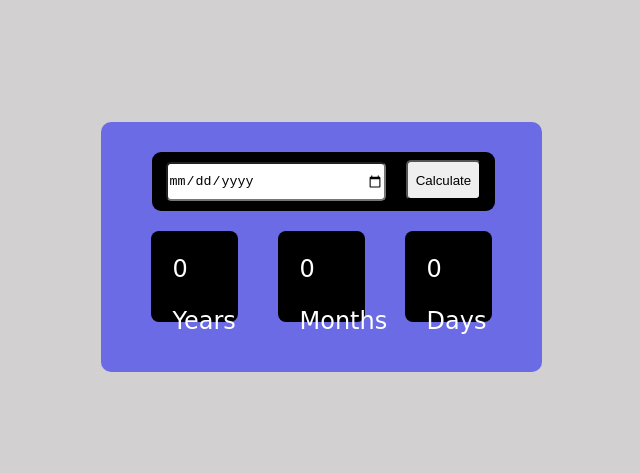
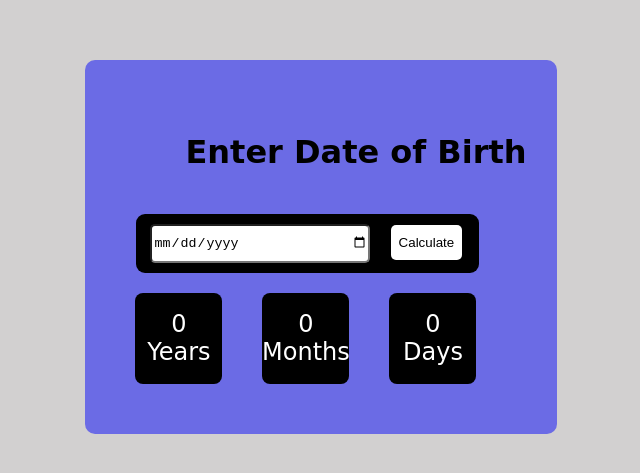
Before and after one commit to Hasnainkhan21/class_task-05-age-calculator-, a plain HTML site: page index.html in a window 1280 px wide. Shown: the part 153-626 px from the top of the page, without its empty margins (319-959 px from the left). Drawn offline with Linux system fonts and the light colour scheme.

Commit message:
heading added

```diff
--- a/index.html
+++ b/index.html
@@ -8,6 +8,7 @@
 </head>
 <body>
     <div class="outer">
+        <h4 id="heading">Enter Date of Birth</h4>
         <div class="show">
             <input type="date" id="Age">
             <button id="calculate" onclick="ChangeDate()">Calculate</button>
--- a/script.js
+++ b/script.js
@@ -24,4 +24,7 @@ function ChangeDate() {
     document.getElementById("months").innerText = monthObject;
     document.getElementById("days").innerText = dayObject;
 }
+if(inputDate){
+    document.getElementById('Age').value = !inputDate;
 }
+}
--- a/style.css
+++ b/style.css
@@ -31,24 +31,44 @@ body {
     border-radius: 5px;
 
 }
-.show button{
+.show button {
     padding: 8px;
-    height: 40px;
+    height: 35px;
     border-radius: 5px;
+    background-color: #ffffff;
+    color: rgb(0, 0, 0);
+    border: none;
+    transition: background-color 0.2s ease;
+}
 
+.show button:active {
+    background-color: #fff0c5;
+    transform: translateY(2px);
 }
-.boxes{
+
+
+.boxes {
     display: flex;
 }
-.dates{
+
+.dates {
     margin: 20px;
     height: 91px;
     width: 87px;
     border-radius: 8px;
     background-color: black;
     color: white;
+    display: flex;
+    flex-direction: column;
+    justify-content: center;
+    align-items: center;
 }
-.dates p{
+
+.dates p {
     font-size: 3vh;
-    margin-left: 22px;
+    margin: 0;
+    text-align: center;
 }
+#heading{
+    margin-left: 70px;
+}
```
